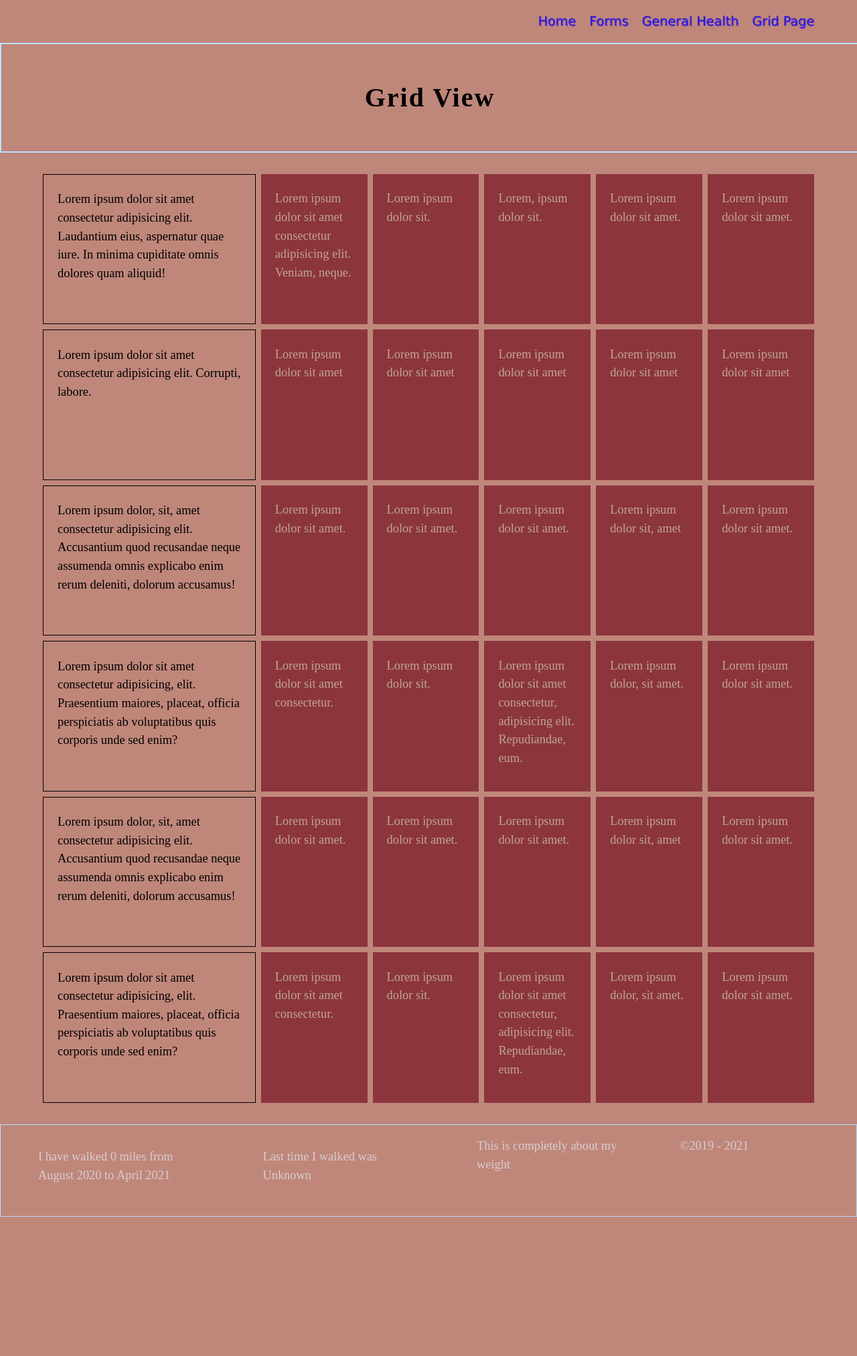
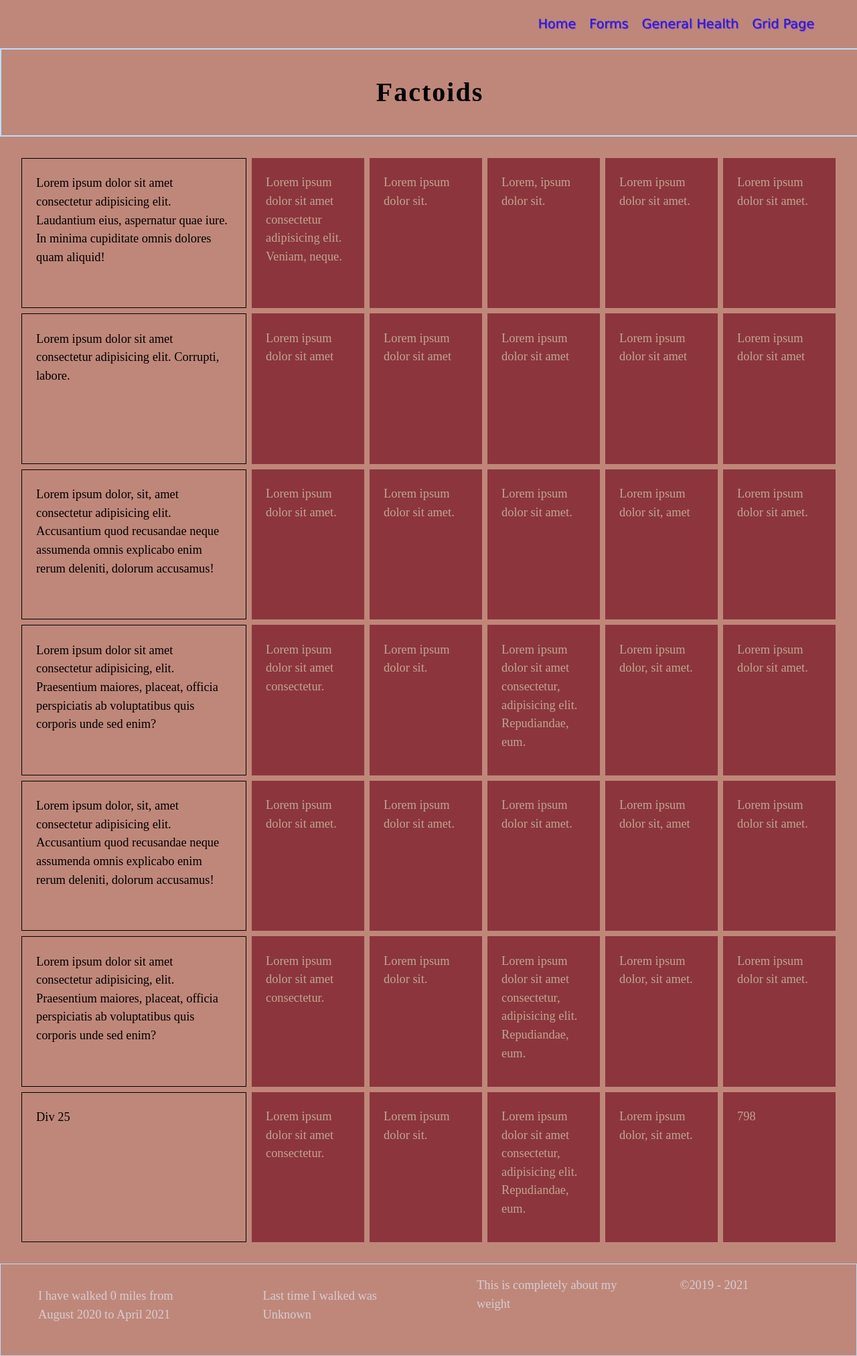
Before and after one commit to Shivabeach/forward, a CodeIgniter app: page /forward/index.php/pages/grids in a window 1280 px wide. Shown: the whole page at 67% size. Before the commit the page ends 1817 px from the top, so only its background shows below. Run offline with CodeIgniter, Linux system fonts and the light colour scheme; data that the repository does not hold is empty; some libraries are stand-ins or nearby versions.

Commit message:
End of April update

```diff
--- a/application/config/config.php
+++ b/application/config/config.php
@@ -1,204 +1,31 @@
 <?php
 defined('BASEPATH') OR exit('No direct script access allowed');
 
-/*
-|--------------------------------------------------------------------------
-| Base Site URL
-|--------------------------------------------------------------------------
-|
-| URL to your CodeIgniter root. Typically this will be your base URL,
-| WITH a trailing slash:
-|
-|	http://example.com/
-|
-| WARNING: You MUST set this value!
-|
-| If it is not set, then CodeIgniter will try guess the protocol and path
-| your installation, but due to security concerns the hostname will be set
-| to $_SERVER['SERVER_ADDR'] if available, or localhost otherwise.
-| The auto-detection mechanism exists only for convenience during
-| development and MUST NOT be used in production!
-|
-| If you need to allow multiple domains, remember that this file is still
-| a PHP script and you can easily do that on your own.
-|
-*/
-$config['base_url'] = 'http://localhost/forward';
+$config['base_url'] = 'http://localhost/forward/';
 
-/*
-|--------------------------------------------------------------------------
-| Index File
-|--------------------------------------------------------------------------
-|
-| Typically this will be your index.php file, unless you've renamed it to
-| something else. If you are using mod_rewrite to remove the page set this
-| variable so that it is blank.
-|
-*/
 $config['index_page'] = '';
 
-/*
-|--------------------------------------------------------------------------
-| URI PROTOCOL
-|--------------------------------------------------------------------------
-|
-| This item determines which server global should be used to retrieve the
-| URI string.  The default setting of 'REQUEST_URI' works for most servers.
-| If your links do not seem to work, try one of the other delicious flavors:
-|
-| 'REQUEST_URI'    Uses $_SERVER['REQUEST_URI']
-| 'QUERY_STRING'   Uses $_SERVER['QUERY_STRING']
-| 'PATH_INFO'      Uses $_SERVER['PATH_INFO']
-|
-| WARNING: If you set this to 'PATH_INFO', URIs will always be URL-decoded!
-*/
 $config['uri_protocol']	= 'REQUEST_URI';
 
-/*
-|--------------------------------------------------------------------------
-| URL suffix
-|--------------------------------------------------------------------------
-|
-| This option allows you to add a suffix to all URLs generated by CodeIgniter.
-| For more information please see the user guide:
-|
-| https://codeigniter.com/user_guide/general/urls.html
-*/
 $config['url_suffix'] = '';
 
-/*
-|--------------------------------------------------------------------------
-| Default Language
-|--------------------------------------------------------------------------
-|
-| This determines which set of language files should be used. Make sure
-| there is an available translation if you intend to use something other
-| than english.
-|
-*/
 $config['language']	= 'english';
 
-/*
-|--------------------------------------------------------------------------
-| Default Character Set
-|--------------------------------------------------------------------------
-|
-| This determines which character set is used by default in various methods
-| that require a character set to be provided.
-|
-| See http://php.net/htmlspecialchars for a list of supported charsets.
-|
-*/
 $config['charset'] = 'UTF-8';
 
-/*
-|--------------------------------------------------------------------------
-| Enable/Disable System Hooks
-|--------------------------------------------------------------------------
-|
-| If you would like to use the 'hooks' feature you must enable it by
-| setting this variable to TRUE (boolean).  See the user guide for details.
-|
-*/
 $config['enable_hooks'] = FALSE;
 
-/*
-|--------------------------------------------------------------------------
-| Class Extension Prefix
-|--------------------------------------------------------------------------
-|
-| This item allows you to set the filename/classname prefix when extending
-| native libraries.  For more information please see the user guide:
-|
-| https://codeigniter.com/user_guide/general/core_classes.html
-| https://codeigniter.com/user_guide/general/creating_libraries.html
-|
-*/
 $config['subclass_prefix'] = 'MY_';
 
-/*
-|--------------------------------------------------------------------------
-| Composer auto-loading
-|--------------------------------------------------------------------------
-|
-| Enabling this setting will tell CodeIgniter to look for a Composer
-| package auto-loader script in application/vendor/autoload.php.
-|
-|	$config['composer_autoload'] = TRUE;
-|
-| Or if you have your vendor/ directory located somewhere else, you
-| can opt to set a specific path as well:
-|
-|	$config['composer_autoload'] = '/path/to/vendor/autoload.php';
-|
-| For more information about Composer, please visit http://getcomposer.org/
-|
-| Note: This will NOT disable or override the CodeIgniter-specific
-|	autoloading (application/config/autoload.php)
-*/
 $config['composer_autoload'] = FALSE;
 
-/*
-|--------------------------------------------------------------------------
-| Allowed URL Characters
-|--------------------------------------------------------------------------
-|
-| This lets you specify which characters are permitted within your URLs.
-| When someone tries to submit a URL with disallowed characters they will
-| get a warning message.
-|
-| As a security measure you are STRONGLY encouraged to restrict URLs to
-| as few characters as possible.  By default only these are allowed: a-z 0-9~%.:_-
-|
-| Leave blank to allow all characters -- but only if you are insane.
-|
-| The configured value is actually a regular expression character group
-| and it will be executed as: ! preg_match('/^[<permitted_uri_chars>]+$/i
-|
-| DO NOT CHANGE THIS UNLESS YOU FULLY UNDERSTAND THE REPERCUSSIONS!!
-|
-*/
 $config['permitted_uri_chars'] = 'a-z 0-9~%.:_\-';
 
-/*
-|--------------------------------------------------------------------------
-| Enable Query Strings
-|--------------------------------------------------------------------------
-|
-| By default CodeIgniter uses search-engine friendly segment based URLs:
-| example.com/who/what/where/
-|
-| You can optionally enable standard query string based URLs:
-| example.com?who=me&what=something&where=here
-|
-| Options are: TRUE or FALSE (boolean)
-|
-| The other items let you set the query string 'words' that will
-| invoke your controllers and its functions:
-| example.com/index.php?c=controller&m=function
-|
-| Please note that some of the helpers won't work as expected when
-| this feature is enabled, since CodeIgniter is designed primarily to
-| use segment based URLs.
-|
-*/
 $config['enable_query_strings'] = FALSE;
 $config['controller_trigger'] = 'c';
 $config['function_trigger'] = 'm';
 $config['directory_trigger'] = 'd';
 
-/*
-|--------------------------------------------------------------------------
-| Allow $_GET array
-|--------------------------------------------------------------------------
-|
-| By default CodeIgniter enables access to the $_GET array.  If for some
-| reason you would like to disable it, set 'allow_get_array' to FALSE.
-|
-| WARNING: This feature is DEPRECATED and currently available only
-|          for backwards compatibility purposes!
-|
-*/
 $config['allow_get_array'] = TRUE;
 
 /*
@@ -223,107 +50,22 @@ $config['allow_get_array'] = TRUE;
 | your log files will fill up very fast.
 |
 */
-$config['log_threshold'] = 0;
+$config['log_threshold'] = 1;
 
-/*
-|--------------------------------------------------------------------------
-| Error Logging Directory Path
-|--------------------------------------------------------------------------
-|
-| Leave this BLANK unless you would like to set something other than the default
-| application/logs/ directory. Use a full server path with trailing slash.
-|
-*/
 $config['log_path'] = '';
 
-/*
-|--------------------------------------------------------------------------
-| Log File Extension
-|--------------------------------------------------------------------------
-|
-| The default filename extension for log files. The default 'php' allows for
-| protecting the log files via basic scripting, when they are to be stored
-| under a publicly accessible directory.
-|
-| Note: Leaving it blank will default to 'php'.
-|
-*/
 $config['log_file_extension'] = '';
 
-/*
-|--------------------------------------------------------------------------
-| Log File Permissions
-|--------------------------------------------------------------------------
-|
-| The file system permissions to be applied on newly created log files.
-|
-| IMPORTANT: This MUST be an integer (no quotes) and you MUST use octal
-|            integer notation (i.e. 0700, 0644, etc.)
-*/
 $config['log_file_permissions'] = 0644;
 
-/*
-|--------------------------------------------------------------------------
-| Date Format for Logs
-|--------------------------------------------------------------------------
-|
-| Each item that is logged has an associated date. You can use PHP date
-| codes to set your own date formatting
-|
-*/
 $config['log_date_format'] = 'Y-m-d H:i:s';
 
-/*
-|--------------------------------------------------------------------------
-| Error Views Directory Path
-|--------------------------------------------------------------------------
-|
-| Leave this BLANK unless you would like to set something other than the default
-| application/views/errors/ directory.  Use a full server path with trailing slash.
-|
-*/
 $config['error_views_path'] = '';
 
-/*
-|--------------------------------------------------------------------------
-| Cache Directory Path
-|--------------------------------------------------------------------------
-|
-| Leave this BLANK unless you would like to set something other than the default
-| application/cache/ directory.  Use a full server path with trailing slash.
-|
-*/
 $config['cache_path'] = '';
 
-/*
-|--------------------------------------------------------------------------
-| Cache Include Query String
-|--------------------------------------------------------------------------
-|
-| Whether to take the URL query string into consideration when generating
-| output cache files. Valid options are:
-|
-|	FALSE      = Disabled
-|	TRUE       = Enabled, take all query parameters into account.
-|	             Please be aware that this may result in numerous cache
-|	             files generated for the same page over and over again.
-|	array('q') = Enabled, but only take into account the specified list
-|	             of query parameters.
-|
-*/
 $config['cache_query_string'] = FALSE;
 
-/*
-|--------------------------------------------------------------------------
-| Encryption Key
-|--------------------------------------------------------------------------
-|
-| If you use the Encryption class, you must set an encryption key.
-| See the user guide for more info.
-|
-| https://codeigniter.com/user_guide/libraries/encryption.html
-|
-*/
 $config['encryption_key'] = '';
 
 /*
@@ -406,32 +148,9 @@ $config['cookie_path']		= '/';
 $config['cookie_secure']	= FALSE;
 $config['cookie_httponly'] 	= FALSE;
 
-/*
-|--------------------------------------------------------------------------
-| Standardize newlines
-|--------------------------------------------------------------------------
-|
-| Determines whether to standardize newline characters in input data,
-| meaning to replace \r\n, \r, \n occurrences with the PHP_EOL value.
-|
-| WARNING: This feature is DEPRECATED and currently available only
-|          for backwards compatibility purposes!
-|
-*/
+
 $config['standardize_newlines'] = FALSE;
 
-/*
-|--------------------------------------------------------------------------
-| Global XSS Filtering
-|--------------------------------------------------------------------------
-|
-| Determines whether the XSS filter is always active when GET, POST or
-| COOKIE data is encountered
-|
-| WARNING: This feature is DEPRECATED and currently available only
-|          for backwards compatibility purposes!
-|
-*/
 $config['global_xss_filtering'] = FALSE;
 
 /*
@@ -455,69 +174,10 @@ $config['csrf_expire'] = 7200;
 $config['csrf_regenerate'] = TRUE;
 $config['csrf_exclude_uris'] = array("forms/walk", "forms/blogs");
 
-/*
-|--------------------------------------------------------------------------
-| Output Compression
-|--------------------------------------------------------------------------
-|
-| Enables Gzip output compression for faster page loads.  When enabled,
-| the output class will test whether your server supports Gzip.
-| Even if it does, however, not all browsers support compression
-| so enable only if you are reasonably sure your visitors can handle it.
-|
-| Only used if zlib.output_compression is turned off in your php.ini.
-| Please do not use it together with httpd-level output compression.
-|
-| VERY IMPORTANT:  If you are getting a blank page when compression is enabled it
-| means you are prematurely outputting something to your browser. It could
-| even be a line of whitespace at the end of one of your scripts.  For
-| compression to work, nothing can be sent before the output buffer is called
-| by the output class.  Do not 'echo' any values with compression enabled.
-|
-*/
 $config['compress_output'] = FALSE;
 
-/*
-|--------------------------------------------------------------------------
-| Master Time Reference
-|--------------------------------------------------------------------------
-|
-| Options are 'local' or any PHP supported timezone. This preference tells
-| the system whether to use your server's local time as the master 'now'
-| reference, or convert it to the configured one timezone. See the 'date
-| helper' page of the user guide for information regarding date handling.
-|
-*/
 $config['time_reference'] = 'local';
 
-/*
-|--------------------------------------------------------------------------
-| Rewrite PHP Short Tags
-|--------------------------------------------------------------------------
-|
-| If your PHP installation does not have short tag support enabled CI
-| can rewrite the tags on-the-fly, enabling you to utilize that syntax
-| in your view files.  Options are TRUE or FALSE (boolean)
-|
-| Note: You need to have eval() enabled for this to work.
-|
-*/
 $config['rewrite_short_tags'] = FALSE;
 
-/*
-|--------------------------------------------------------------------------
-| Reverse Proxy IPs
-|--------------------------------------------------------------------------
-|
-| If your server is behind a reverse proxy, you must whitelist the proxy
-| IP addresses from which CodeIgniter should trust headers such as
-| HTTP_X_FORWARDED_FOR and HTTP_CLIENT_IP in order to properly identify
-| the visitor's IP address.
-|
-| You can use both an array or a comma-separated list of proxy addresses,
-| as well as specifying whole subnets. Here are a few examples:
-|
-| Comma-separated:	'10.0.1.200,192.168.5.0/24'
-| Array:		array('10.0.1.200', '192.168.5.0/24')
-*/
 $config['proxy_ips'] = '';
--- a/application/controllers/Pages.php
+++ b/application/controllers/Pages.php
@@ -103,8 +103,8 @@ class Pages extends CI_Controller
 		if($query = $this->pagesModel->last_date()) {
 			$data['last'] = $query;
 		}
-		$data['title'] = "Grid View";
-		$data["header"] = "Grid View";
+		$data['title'] = "Factoids";
+		$data["header"] = "Factoids";
 		$data["content"] = "pages/tables";
 		$this->load->view("template/template", $data);
 	}
--- a/application/views/pages/single.php
+++ b/application/views/pages/single.php
@@ -26,8 +26,7 @@
 
           <div class="date fs-2 bold-7"><?php echo $final;?></div>
           <div class="blog-content">
-            <p><?php echo auto_typography($row->content);?>
-            </p>
+            <?php echo auto_typography($row->content);?>
           </div>
           <div class="blog--keys"><span class="hidden"><?php echo $row->primeKeys;?></span> </div>
           <div class="tags bold-8 fs-2"><?=$row->tags;?></div>
--- a/application/views/pages/tables.php
+++ b/application/views/pages/tables.php
@@ -131,4 +131,22 @@
     <div class="div24">
       <p>Lorem ipsum dolor sit amet.</p>
     </div>
+    <div class="primer div25">
+      <p>Div 25</p>
+    </div>
+    <div class="div26">
+      <p>Lorem ipsum dolor sit amet consectetur.</p>
+    </div>
+    <div class="div27">
+      <p>Lorem ipsum dolor sit.</p>
+    </div>
+    <div class="div28">
+      <p>Lorem ipsum dolor sit amet consectetur, adipisicing elit. Repudiandae, eum.</p>
+    </div>
+    <div class="div29">
+      <p>Lorem ipsum dolor, sit amet.</p>
+    </div>
+    <div class="div30">
+
+    </div>
   </div>
--- a/assets/css/main.css
+++ b/assets/css/main.css
@@ -611,10 +611,9 @@ footer {
 }
 
 /* Main */
-/** @format */
 #gridly header {
   width: 100%;
-  height: 10rem;
+  height: 8rem;
   display: flex;
   justify-content: center;
   align-items: center;
@@ -623,18 +622,18 @@ footer {
 .parent {
   display: grid;
   grid-template-columns: 2fr repeat(5, 1fr);
-  grid-template-rows: repeat(6, 2fr);
+  grid-template-rows: repeat(7, 2fr);
   grid-column-gap: 8px;
   grid-row-gap: 8px;
 }
 
 .parent {
   margin: 2rem auto;
-  width: 90%;
+  width: 95%;
 }
 
 .top {
-  height: 2rem;
+  height: 2.5rem;
   display: flex;
   display: flex;
   justify-content: end;
@@ -708,13 +707,15 @@ th {
   color: #050533;
 }
 
-#primary, #health,
-#single {
+#primary, #single, #health {
   background-color: #080b4a;
 }
-#primary h1, #health h1,
-#single h1 {
+#primary h1, #single h1, #health h1 {
   color: #f9c59b;
+}
+
+#single {
+  background-color: #02042a;
 }
 
 #gridly {
--- a/assets/sass/abstracts/_maps.scss
+++ b/assets/sass/abstracts/_maps.scss
@@ -61,7 +61,22 @@ $tea: (
 	darktan: #423d38,
 	text: #694633,
 );
+//from the picture of the katydid on the car
+$katy: (
+	dark: #0033fe,
+	accent: #2082ff,
+	accent2: #008dff,
+	text: #8aa5dd,
+	secondary: #345469,
+);
 
+$senae: (
+	base: #261b14,
+	drab: #60553a,
+	orange: #f79b2d,
+	pale: #d9ac85,
+	text: #b07b31,
+);
 //input sizes
 $map1: (
 	small: 10%,
--- a/assets/sass/abstracts/_variables.sass
+++ b/assets/sass/abstracts/_variables.sass
@@ -21,6 +21,7 @@ $gen16: #2d2aa4
 $gen19: #261fcc
 $gen21: #3209d0
 $gen11: #080b4a
+$gennie: #02042a
 
 $gen11-in: invert($gen11)
 $gen10-in: invert($gen10)
--- a/assets/sass/layout/_layout-dir.sass
+++ b/assets/sass/layout/_layout-dir.sass
@@ -3,4 +3,4 @@
 @forward "../layout/header"
 @forward "../layout/footer"
 @forward "../layout/main"
-@forward "../layout/parent"
+@forward "../layout/para"
--- a/assets/sass/layout/_parent.sass
+++ b/assets/sass/layout/_para.sass
@@ -1,24 +1,24 @@
-/** @format */
 @use '../abstracts' as *
 
 #gridly header
 	width: 100%
-	height: 10rem
+	height: 8rem
 	+center(center, center)
 
 .parent
 	display: grid
 	grid-template-columns: 2fr repeat(5, 1fr)
-	grid-template-rows: repeat(6, 2fr)
+	grid-template-rows: repeat(7, 2fr)
 	grid-column-gap: 8px
 	grid-row-gap: 8px
 
 .parent
 	margin: 2rem auto
-	width: 90%
+	width: 95%
+
 
 .top
-	height: 2rem
+	height: 2.5rem
 	display: flex
 	+center(end, center)
 	margin-right: 3rem
--- a/assets/sass/themes/_main-theme.sass
+++ b/assets/sass/themes/_main-theme.sass
@@ -4,8 +4,11 @@
   h1
     color: map-get($colors, "text1")
 
-#health,
+#health
+  @extend #primary
+
 #single
+  background-color: $gennie
   @extend #primary
 
 #gridly
```
Also changed, not shown: assets/js/script-dist.js (+1 -1 lines), assets/js/script.js (+9 -3 lines), assets/css/main.min.css, assets/sass/layout/_header.sass (line endings or trailing spaces), 3 other files.
